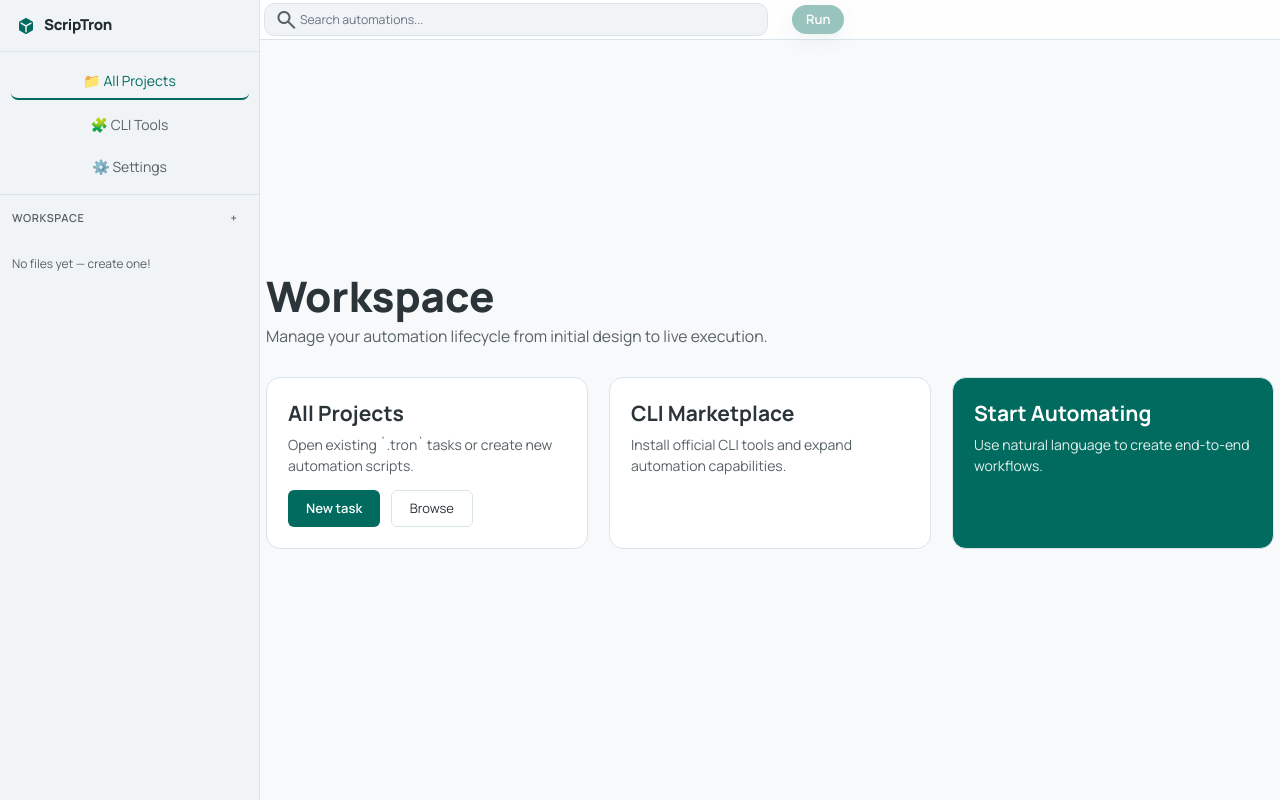
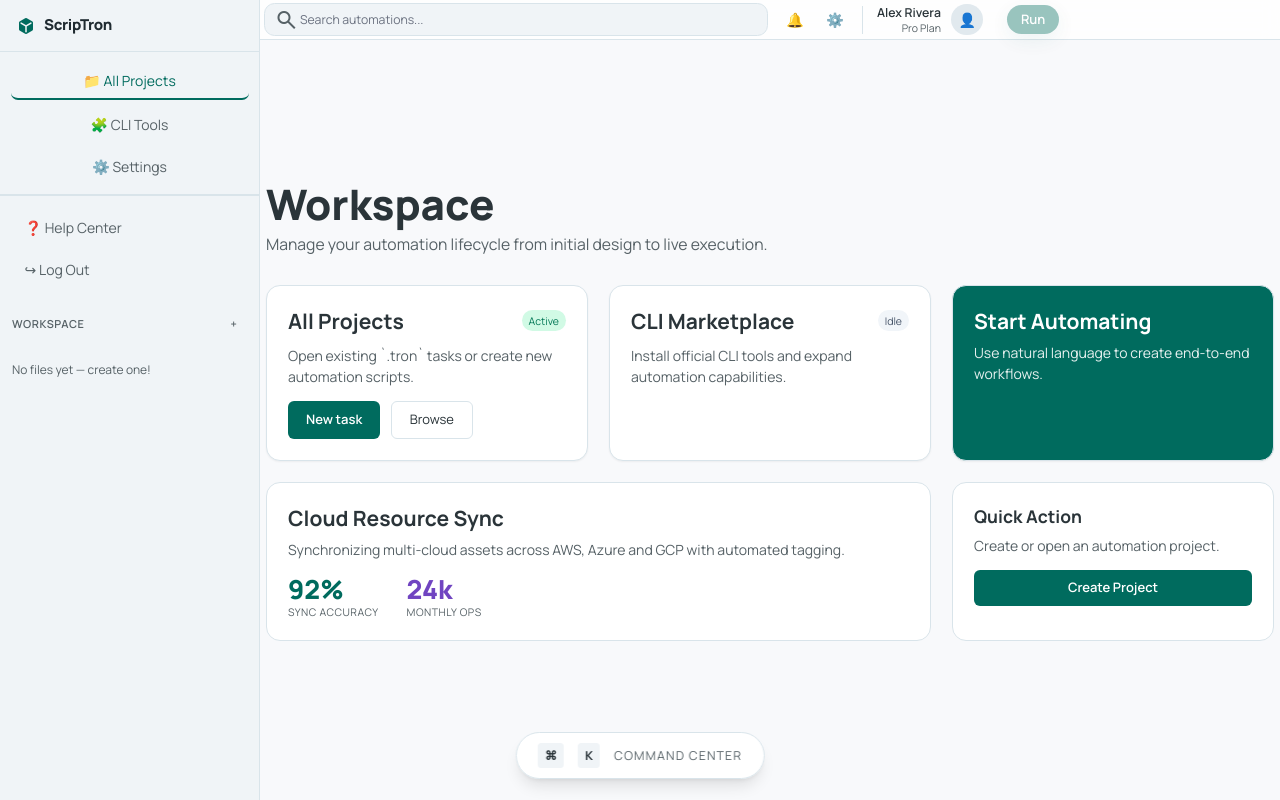
Before and after one commit to WyattZZZZ/ScripTron, a website: page ui/index.html in a window 1280 px wide. Drawn offline with nearby package versions, Linux system fonts and the light colour scheme.

Commit message:
feat(ui): add missing dashboard components and navigation sections

```diff
--- a/ui/index.html
+++ b/ui/index.html
@@ -32,7 +32,7 @@
 </head>
 <body class="bg-surface text-on-surface font-body h-screen overflow-hidden">
   <div id="app" class="flex h-screen">
-    <aside id="sidebar" class="w-64 shrink-0 border-r border-outline bg-surface-container-low flex flex-col">
+    <aside id="sidebar" class="w-72 shrink-0 border-r border-outline bg-surface-container-low flex flex-col">
       <div id="sidebar-header" class="h-14 px-4 flex items-center border-b border-outline">
         <div id="logo" class="flex items-center gap-2">
           <span class="logo-icon material-symbols-outlined text-primary" style="font-variation-settings: 'FILL' 1;">deployed_code</span>
@@ -44,6 +44,11 @@
         <button class="sidebar-tab active text-left rounded-lg px-3 py-2 text-on-surface-variant hover:bg-surface-container" data-panel="files" title="Files">📁 All Projects</button>
         <button class="sidebar-tab text-left rounded-lg px-3 py-2 text-on-surface-variant hover:bg-surface-container" data-panel="marketplace" title="Marketplace">🧩 CLI Tools</button>
         <button class="sidebar-tab text-left rounded-lg px-3 py-2 text-on-surface-variant hover:bg-surface-container" data-panel="settings" title="Settings">⚙️ Settings</button>
+      </div>
+
+      <div class="mt-auto p-4 border-t border-outline space-y-2 text-on-surface-variant">
+        <div class="rounded-lg px-3 py-2 hover:bg-surface-container cursor-pointer">❓ Help Center</div>
+        <div class="rounded-lg px-3 py-2 hover:bg-surface-container cursor-pointer">↪ Log Out</div>
       </div>
 
       <div id="panel-files" class="sidebar-panel active flex-1 min-h-0">
@@ -63,10 +68,20 @@
     </aside>
 
     <main id="main" class="flex-1 flex flex-col min-w-0 bg-surface">
-      <div id="tab-bar" class="h-14 border-b border-outline bg-white/80 backdrop-blur px-6 flex items-center gap-4">
+      <div id="tab-bar" class="h-16 border-b border-outline bg-white/80 backdrop-blur px-8 flex items-center gap-4">
         <div class="relative flex-1 max-w-xl">
           <input class="w-full rounded-xl border border-outline bg-surface-container-low pl-10 pr-4 py-2 text-sm" placeholder="Search automations..." />
           <span class="material-symbols-outlined absolute left-3 top-1/2 -translate-y-1/2 text-on-surface-variant">search</span>
+        </div>
+        <button class="icon-btn" title="Notifications">🔔</button>
+        <button class="icon-btn" title="Settings">⚙️</button>
+        <div class="h-8 w-px bg-outline"></div>
+        <div class="flex items-center gap-3">
+          <div class="text-right leading-tight">
+            <div class="text-sm font-semibold">Alex Rivera</div>
+            <div class="text-xs text-on-surface-variant">Pro Plan</div>
+          </div>
+          <div class="w-9 h-9 rounded-full bg-surface-container-high grid place-items-center">👤</div>
         </div>
         <div id="tabs" class="hidden"></div>
         <button id="btn-run" class="run-btn" title="Run all cells (⌘R)" disabled>Run</button>
@@ -79,23 +94,49 @@
               <h1 class="text-5xl font-extrabold mb-2">Workspace</h1>
               <p class="text-on-surface-variant text-lg">Manage your automation lifecycle from initial design to live execution.</p>
             </div>
-            <div class="grid grid-cols-1 md:grid-cols-2 lg:grid-cols-3 gap-6">
-              <div class="rounded-2xl border border-outline bg-white p-6">
-                <h3 class="text-2xl font-bold mb-2">All Projects</h3>
+            <div class="grid grid-cols-1 md:grid-cols-2 lg:grid-cols-3 gap-6 mb-6">
+              <div class="rounded-2xl border border-outline bg-white p-6 shadow-sm">
+                <div class="flex items-center justify-between mb-3">
+                  <h3 class="text-2xl font-bold">All Projects</h3>
+                  <span class="text-xs px-2 py-1 rounded-full bg-emerald-100 text-emerald-700">Active</span>
+                </div>
                 <p class="text-on-surface-variant mb-4">Open existing `.tron` tasks or create new automation scripts.</p>
                 <div class="welcome-actions mt-2 flex gap-3">
                   <button class="btn-primary" id="btn-welcome-new">New task</button>
                   <button class="btn-secondary" id="btn-welcome-open">Browse</button>
                 </div>
               </div>
-              <div class="rounded-2xl border border-outline bg-white p-6">
-                <h3 class="text-2xl font-bold mb-2">CLI Marketplace</h3>
+              <div class="rounded-2xl border border-outline bg-white p-6 shadow-sm">
+                <div class="flex items-center justify-between mb-3">
+                  <h3 class="text-2xl font-bold">CLI Marketplace</h3>
+                  <span class="text-xs px-2 py-1 rounded-full bg-slate-100 text-slate-600">Idle</span>
+                </div>
                 <p class="text-on-surface-variant">Install official CLI tools and expand automation capabilities.</p>
               </div>
-              <div class="rounded-2xl border border-outline bg-primary text-white p-6">
+              <div class="rounded-2xl border border-outline bg-primary text-white p-6 shadow-sm">
                 <h3 class="text-2xl font-bold mb-2">Start Automating</h3>
                 <p class="opacity-90">Use natural language to create end-to-end workflows.</p>
               </div>
+            </div>
+            <div class="grid grid-cols-1 lg:grid-cols-3 gap-6">
+              <div class="lg:col-span-2 rounded-2xl border border-outline bg-white p-6">
+                <h3 class="text-2xl font-bold mb-2">Cloud Resource Sync</h3>
+                <p class="text-on-surface-variant mb-4">Synchronizing multi-cloud assets across AWS, Azure and GCP with automated tagging.</p>
+                <div class="flex gap-8 text-sm">
+                  <div><div class="text-3xl font-black text-primary">92%</div><div class="uppercase tracking-wider text-xs text-on-surface-variant">Sync Accuracy</div></div>
+                  <div><div class="text-3xl font-black text-secondary">24k</div><div class="uppercase tracking-wider text-xs text-on-surface-variant">Monthly Ops</div></div>
+                </div>
+              </div>
+              <div class="rounded-2xl border border-outline bg-white p-6">
+                <h4 class="text-xl font-bold mb-2">Quick Action</h4>
+                <p class="text-on-surface-variant mb-4">Create or open an automation project.</p>
+                <button class="btn-primary w-full">Create Project</button>
+              </div>
+            </div>
+            <div class="fixed bottom-6 left-1/2 -translate-x-1/2 rounded-full border border-outline bg-white/90 backdrop-blur px-6 py-3 shadow-lg flex items-center gap-4 text-sm">
+              <span class="px-2 py-1 rounded bg-surface-container-low font-bold">⌘</span>
+              <span class="px-2 py-1 rounded bg-surface-container-low font-bold">K</span>
+              <span class="uppercase tracking-widest text-on-surface-variant">Command Center</span>
             </div>
           </div>
         </div>
```
